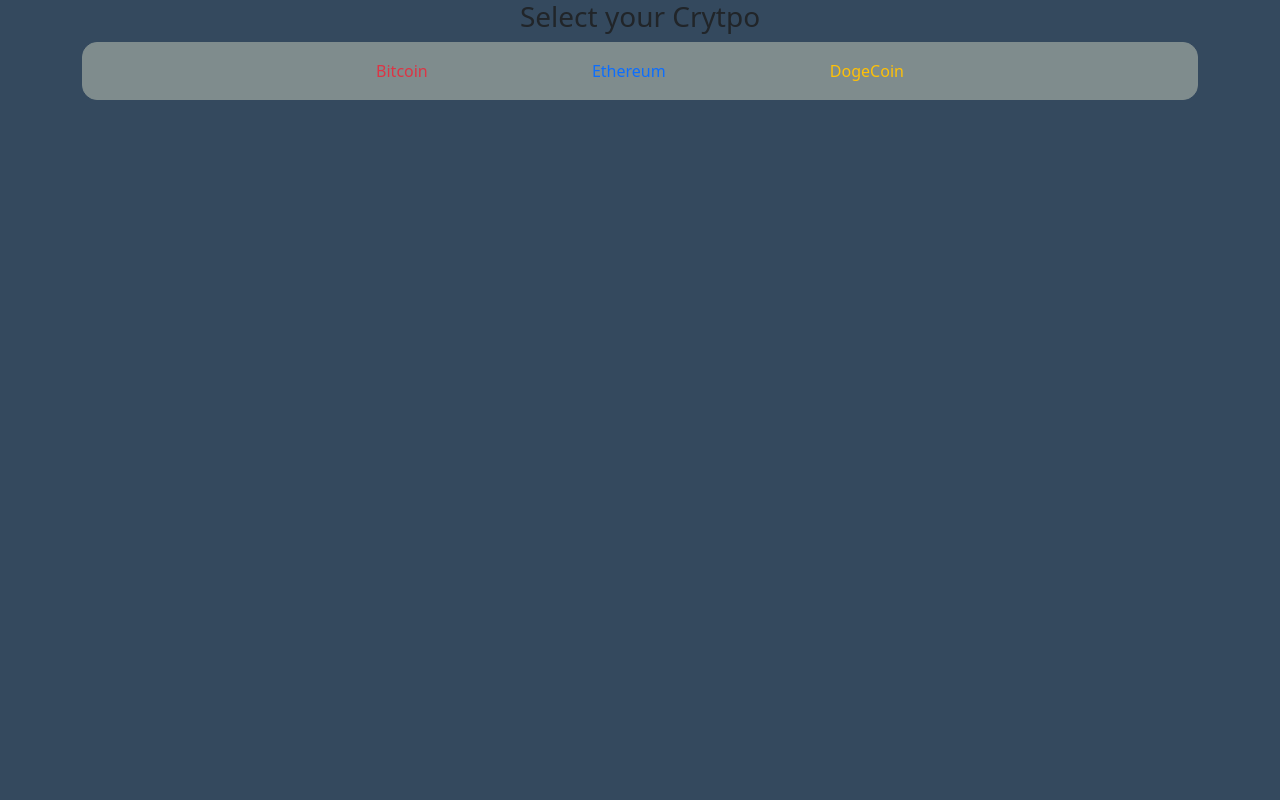
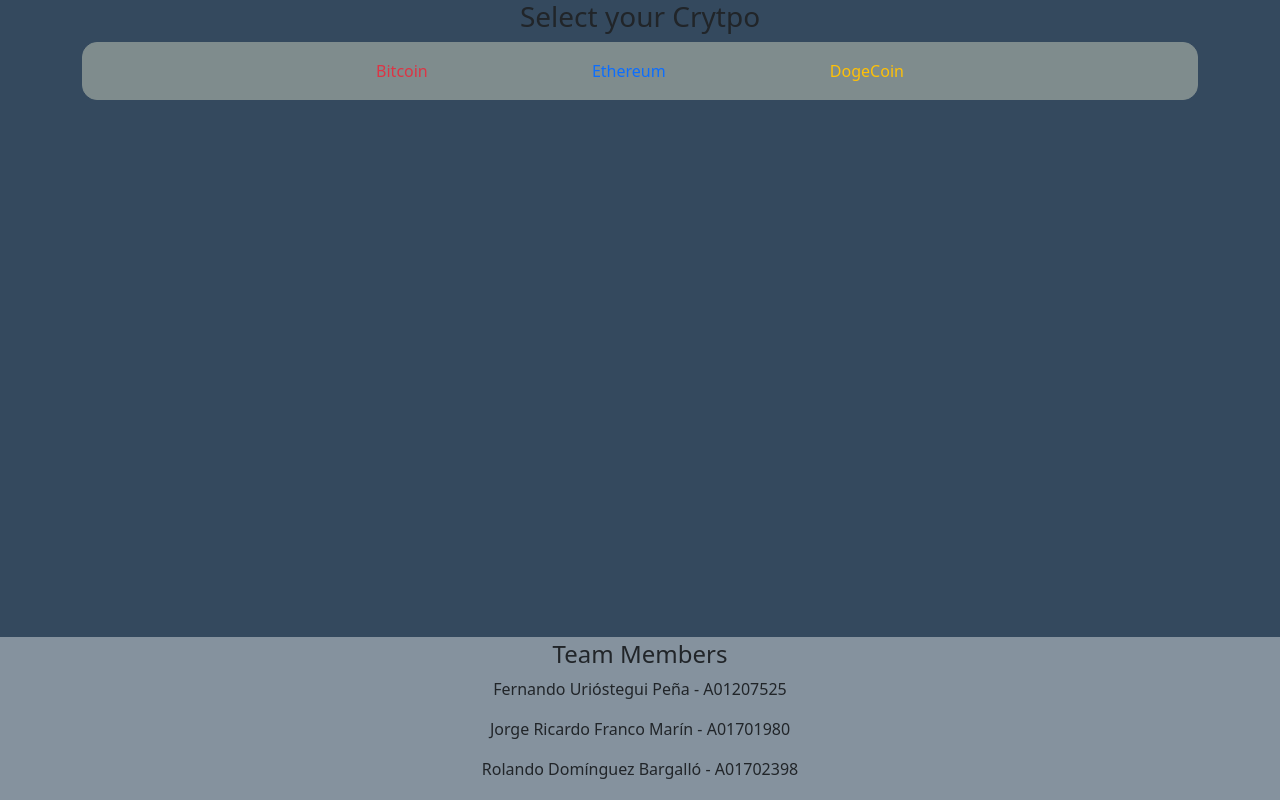
Before and after one commit to Rodoba96/daw-project-crypto, a plain HTML site: page index.html in a window 1280 px wide. Drawn offline with nearby package versions, Linux system fonts and the light colour scheme.

Commit message:
Rodoba96-11/09/2021: Added the acerca de section with the names of the participants of the team #5

```diff
--- a/index.html
+++ b/index.html
@@ -206,5 +206,11 @@
   </div>
 </div>
 
+<footer>
+  <h4>Team Members</h4>
+  <p>Fernando Urióstegui Peña - A01207525<br>
+  <p>Jorge Ricardo Franco Marín - A01701980<br>
+  <p>Rolando Domínguez Bargalló - A01702398<br>
+</footer>
 </body>
 </html>
--- a/style.css
+++ b/style.css
@@ -21,6 +21,16 @@ span {
   transition: 0.3s;
   font-size: 1rem;
   border-radius: 15px;
+}
+
+footer {
+  position: fixed;
+  left: 0;
+  bottom: 0;
+  width: 100%;
+  padding: 3px;
+  background-color: #85929E;
+  text-align: center;
 }
 
 /* Change background color of buttons on hover */
```
